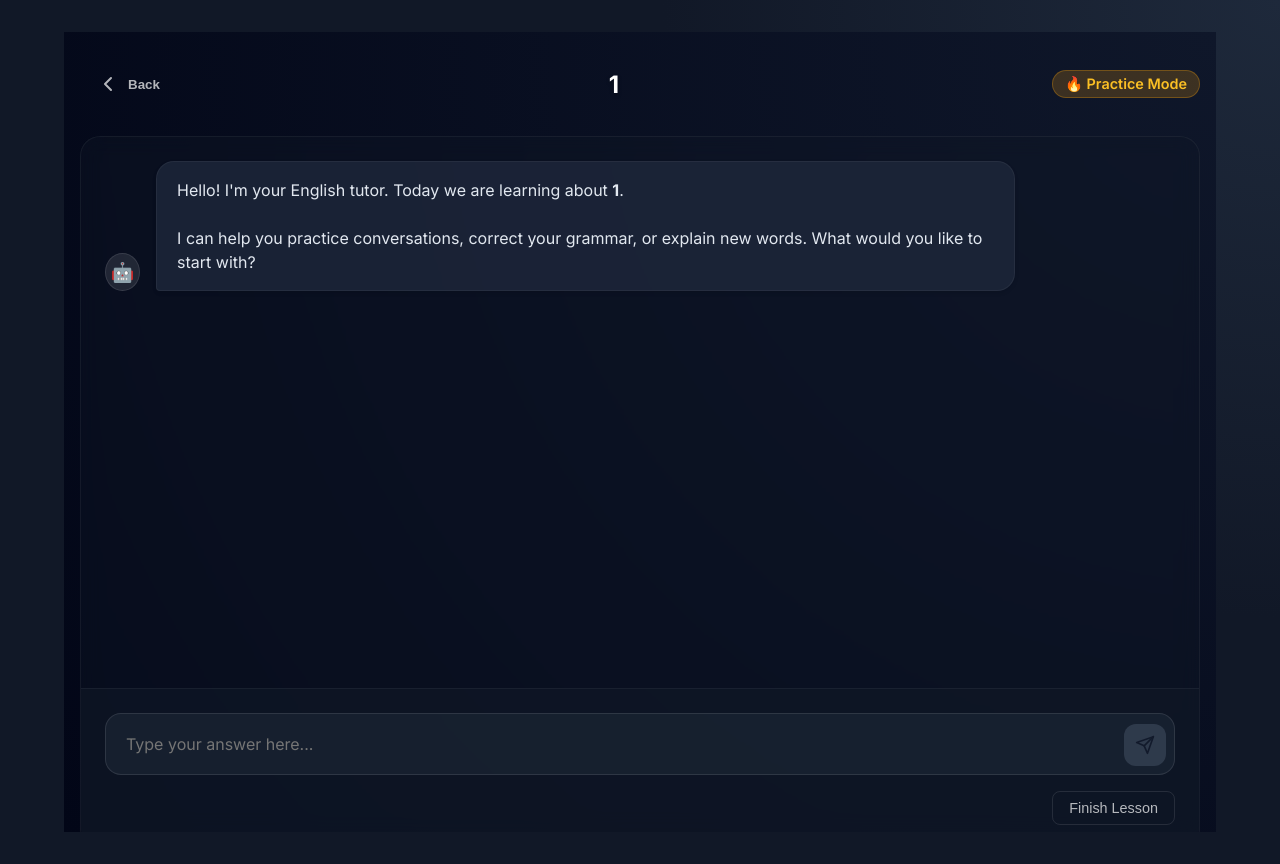
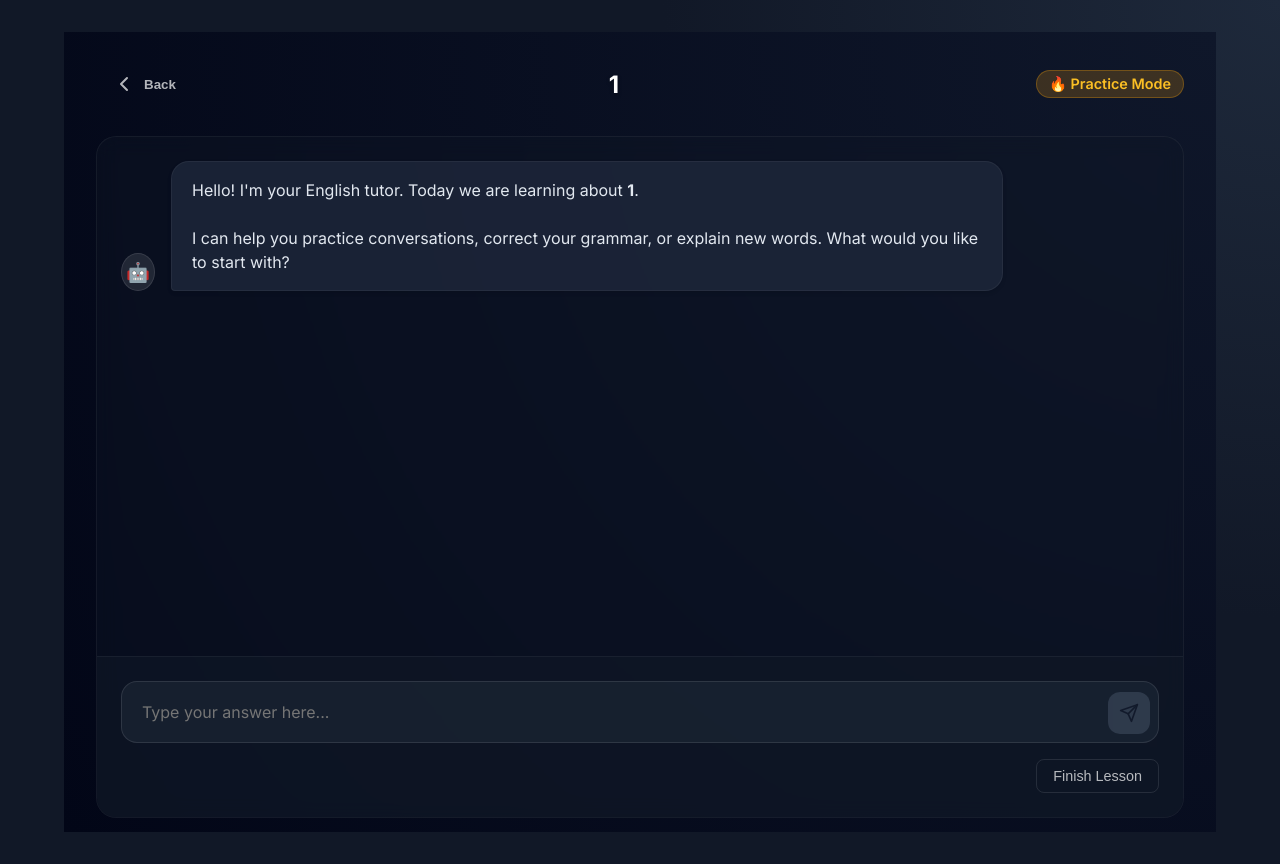
Before and after one commit to kali113/Anglicus, a SvelteKit app in the folder web/: page /lessons/1 in a window 1280 px wide. Built offline with nearby package versions, Linux system fonts and the light colour scheme.

Commit message:
Fix lesson container width using margin instead of calc

```diff
--- a/web/src/routes/lessons/[id]/+page.svelte
+++ b/web/src/routes/lessons/[id]/+page.svelte
@@ -80,13 +80,13 @@ import { base } from "$app/paths";
   }
 
   .lesson-container {
-    width: calc(100% - 2rem);
-    max-width: none;
-    margin: 0 auto;
+    width: auto;
+    margin: 0 1rem;
     height: 100%;
     display: flex;
     flex-direction: column;
     padding: 1rem;
+    box-sizing: border-box;
   }
 
   .lesson-header {
```
